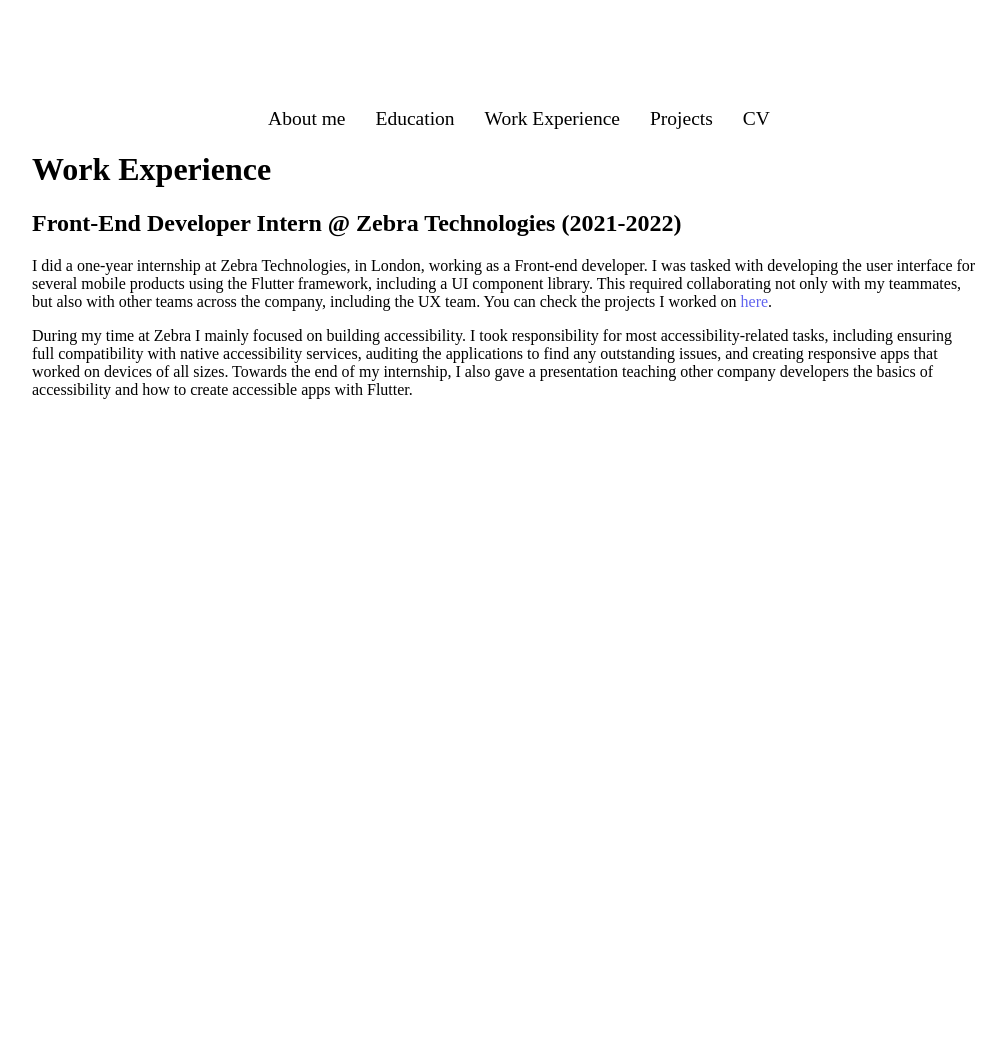
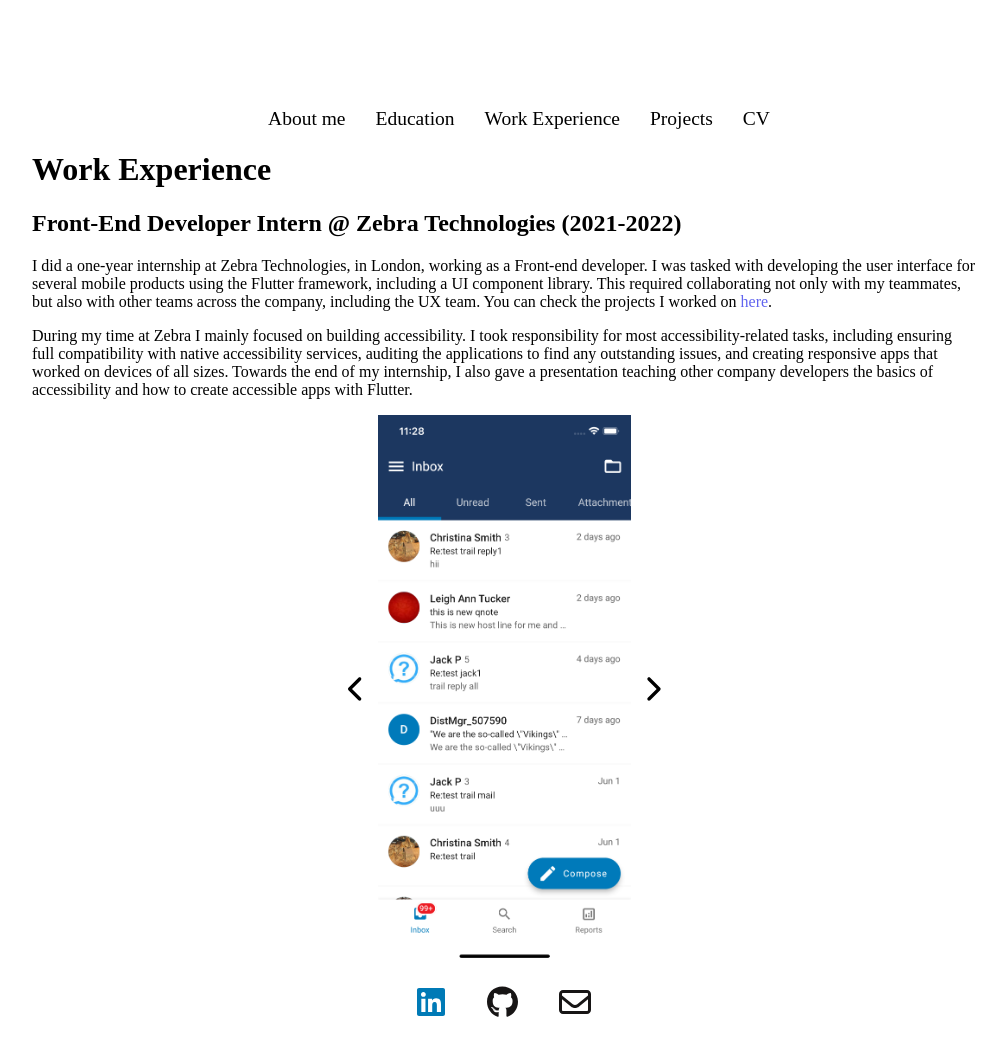
Before and after one commit to cumartinal/personal-website, a Gatsby site in the folder personal-website/: page /experience in a window 1280 px wide. Shown: the whole page, without its empty margins (136-1142 px from the left). Before the commit the page ends 800 px from the top, so only its background shows below. Built offline with nearby package versions, Linux system fonts and the light colour scheme; Gatsby itself is replaced by a stand-in of ours.

Commit message:
Add image carousels

```diff
--- a/personal-website/package.json
+++ b/personal-website/package.json
@@ -26,6 +26,7 @@
     "gatsby-source-filesystem": "^5.0.0",
     "gatsby-transformer-sharp": "^5.0.0",
     "lightgallery": "^2.7.1",
+    "pure-react-carousel": "^1.30.1",
     "react": "^18.2.0",
     "react-dom": "^18.2.0",
     "react-helmet": "^6.1.0",
--- /dev/null
+++ b/personal-website/src/components/carouselBase.js
@@ -0,0 +1,76 @@
+import React from "react";
+import {
+  CarouselProvider,
+  Slider,
+  Slide,
+  ButtonBack,
+  ButtonNext,
+  Image,
+} from "pure-react-carousel";
+import "pure-react-carousel/dist/react-carousel.es.css";
+import { FontAwesomeIcon } from "@fortawesome/react-fontawesome";
+import {
+  faChevronRight,
+  faChevronLeft,
+} from "@fortawesome/free-solid-svg-icons";
+import { button } from "./carouselBase.module.css";
+
+export default function Carousel({
+  naturalSlideWidth,
+  naturalSlideHeight,
+  imgs,
+  alts,
+  visibleSlides = 1,
+}) {
+  return (
+    <div style={{ maxWidth: "325px", margin: "auto", position: "relative" }}>
+      <CarouselProvider
+        naturalSlideWidth={naturalSlideWidth}
+        naturalSlideHeight={naturalSlideHeight}
+        infinite={true}
+        totalSlides={imgs.length}
+        visibleSlides={visibleSlides}
+      >
+        <div style={{ marginLeft: "36px", marginRight: "36px" }}>
+          <Slider>
+            {imgs.map((item, index) => {
+              return (
+                <Slide index={index}>
+                  <Image
+                    src={item}
+                    hasMasterSpinner={false}
+                    alt={alts[index]}
+                  />{" "}
+                </Slide>
+              );
+            })}
+          </Slider>
+        </div>
+
+        <div
+          style={{
+            position: "absolute",
+            top: "50%",
+            transform: "translateY(-50%)",
+          }}
+        >
+          <ButtonBack>
+            <FontAwesomeIcon icon={faChevronLeft} size="2x" />
+          </ButtonBack>
+        </div>
+        <div
+          style={{
+            position: "absolute",
+            top: "50%",
+            transform: "translateY(-50%)",
+            right: 0,
+          }}
+        >
+          <ButtonNext>
+            <FontAwesomeIcon icon={faChevronRight} size="2x" />
+          </ButtonNext>
+        </div>
+      </CarouselProvider>
+    </div>
+  );
+}
--- /dev/null
+++ b/personal-website/src/components/carouselBase.module.css
@@ -0,0 +1,8 @@
+button {
+  background-color: Transparent;
+  background-repeat: no-repeat;
+  border: none;
+  cursor: pointer;
+  overflow: hidden;
+  outline: none;
+}
--- a/personal-website/src/components/socialMediaBanner.module.css
+++ b/personal-website/src/components/socialMediaBanner.module.css
@@ -2,7 +2,7 @@
   /* width: 80%; Needed for center if we already have text-align?*/
   text-align: center;
   margin: 0 auto;
-  margin-top: 16px;
+  margin-top: 24px;
 }
 
 a.socialLink {
--- a/personal-website/src/pages/education.js
+++ b/personal-website/src/pages/education.js
@@ -1,8 +1,8 @@
 // Step 1: Import React
 import * as React from "react";
-import { Link } from "gatsby";
 import ContentLayout from "../components/contentLayout";
 import NavBar from "../components/navBar";
+import SocialMediaBanner from "../components/socialMediaBanner";
 
 // Step 2: Define your component
 const EducationPage = () => {
@@ -53,6 +53,7 @@
           , 30% of my mark consisted of Modern American History, English
           Literature, and American Geography and Geopolitics.
         </p>
+        <SocialMediaBanner />
       </main>
     </ContentLayout>
   );
--- a/personal-website/src/pages/experience.js
+++ b/personal-website/src/pages/experience.js
@@ -3,6 +3,13 @@
 import { Link } from "gatsby";
 import ContentLayout from "../components/contentLayout";
 import NavBar from "../components/navBar";
+import SocialMediaBanner from "../components/socialMediaBanner";
+import Carousel from "../components/carouselBase";
+
+// Import images
+import FlutterUILibrary from "../images/Zebra/FlutterUILibrary.png";
+import QNoteInbox from "../images/Zebra/QNoteInbox.png";
+import QChatReact from "../images/Zebra/QChatReact.png";
 
 // Step 2: Define your component
 const ExperiencePage = () => {
@@ -31,7 +38,17 @@
           developers the basics of accessibility and how to create accessible
           apps with Flutter.
         </p>
-        {/* TODO: Add app screenshot carousel and link to projects above*/}
+        <Carousel
+          naturalSlideWidth={1170}
+          naturalSlideHeight={2532}
+          imgs={[QNoteInbox, FlutterUILibrary, QChatReact]}
+          alts={[
+            "QNote inbox screenshot",
+            "Flutter UI Component Library screenshot",
+            "QChat chat screen screenshot",
+          ]}
+        />
+        <SocialMediaBanner />
       </main>
     </ContentLayout>
   );
```
Also changed, not shown: personal-website/src/pages/projects.js (+61 -4 lines), personal-website/src/images/LabelScan/LabelScanGraph.png (added), personal-website/src/images/LabelScan/LabelScanGraphNight.png (added), personal-website/src/images/LabelScan/LabelScanTable.png (added), personal-website/src/images/LabelScan/LabelScanTableNight.png (added), personal-website/src/images/Zebra/FlutterUILibrary.png (added), personal-website/src/images/Zebra/QChatFavourite.png (added), personal-website/src/images/Zebra/QChatReact.png (added), personal-website/src/images/Zebra/QNoteInbox.png (added), personal-website/src/images/Zebra/UILibraryCalendar.png (added), personal-website/src/images/Zebra/UILibraryRandomColour.png (added), personal-website/src/images/Zebra/UILibraryStats.png (added), 2 other files.
